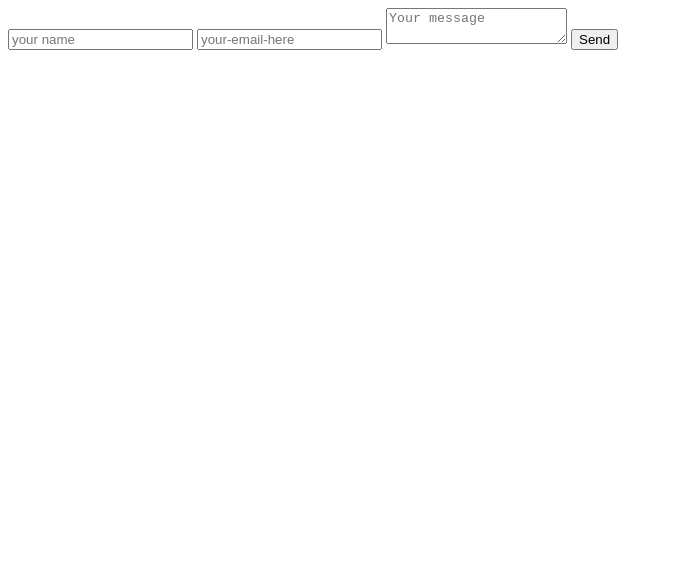
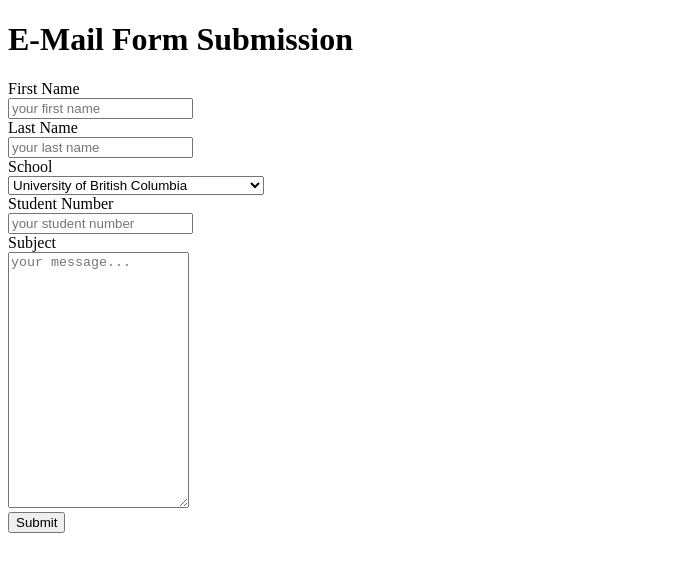
Before and after one commit to yuvincen/Lab_W14, a plain HTML site: page index.html in a window 1280 px wide. Shown: the whole page, without its empty margins (0-673 px from the left). Drawn offline with Linux system fonts and the light colour scheme.

Commit message:
Organizing form html into div tags in preparation for CSS

```diff
--- a/index.html
+++ b/index.html
@@ -7,11 +7,56 @@
     <title>Form Services</title>
 </head>
 <body>
-    <form method="POST" action="https://simple-form.com/vincent.yu618@gmail.com">
-        <input type="text" name="name" placeholder="your name" />
-        <input type="email" name="replyTo" placeholder="your-email-here" />
-        <textarea name="message" placeholder="Your message"></textarea>
-        <input type="submit" value="Send" />
-    </form>
+    <h1>E-Mail Form Submission</h1>
+    <div class="container">
+        <form method="POST" action="https://simple-form.com/vincent.yu618@gmail.com">
+            <div class="row">
+                <div class="col-1">
+                    <label for="fname">First Name</label>
+                </div>
+                <div class="col-2">
+                    <input type="text" id="fname" name="firstname" placeholder="your first name">
+                </div>
+            </div>
+            <div class="row">
+                <div class="col-1">
+                    <label for="lname">Last Name</label>
+                </div>
+                <div class="col-2">
+                    <input type="text" id="lname" name="firstname" placeholder="your last name">
+                </div>
+            </div>
+            <div class="row">
+                <div class="col-1">
+                    <label for="school">School</label>
+                </div>
+                <div class="col-2">
+                    <select id="school"  name="school">
+                        <option value="university of british columbia">University of British Columbia</option>
+                        <option value="simon fraser university">Simon Fraser University</option>
+                        <option value="capilano university">Capilano University</option>
+                        <option value="bcit">British Columbia Institute of Technology</option>
+                    </select>
+                </div>
+            <div class="row">
+                <div class="col-1">
+                    <label for="studentnum">Student Number</label>
+                </div>
+                <div class="col-2">
+                    <input type="text" id="studentnum" name="studentnumber" placeholder="your student number">
+                </div>
+            <div class="row">
+                <div class="col-1">
+                    <label id="subject">Subject</label>
+                </div>
+                <div class="col-2">
+                    <textarea id="subject" name="subject" placeholder="your message..." style="height: 250px"></textarea>
+                </div>
+            </div>
+            <div class="row">
+                <input type="submit" value="Submit">
+            </div>
+        </form>
+    </div>
 </body>
 </html>
```
